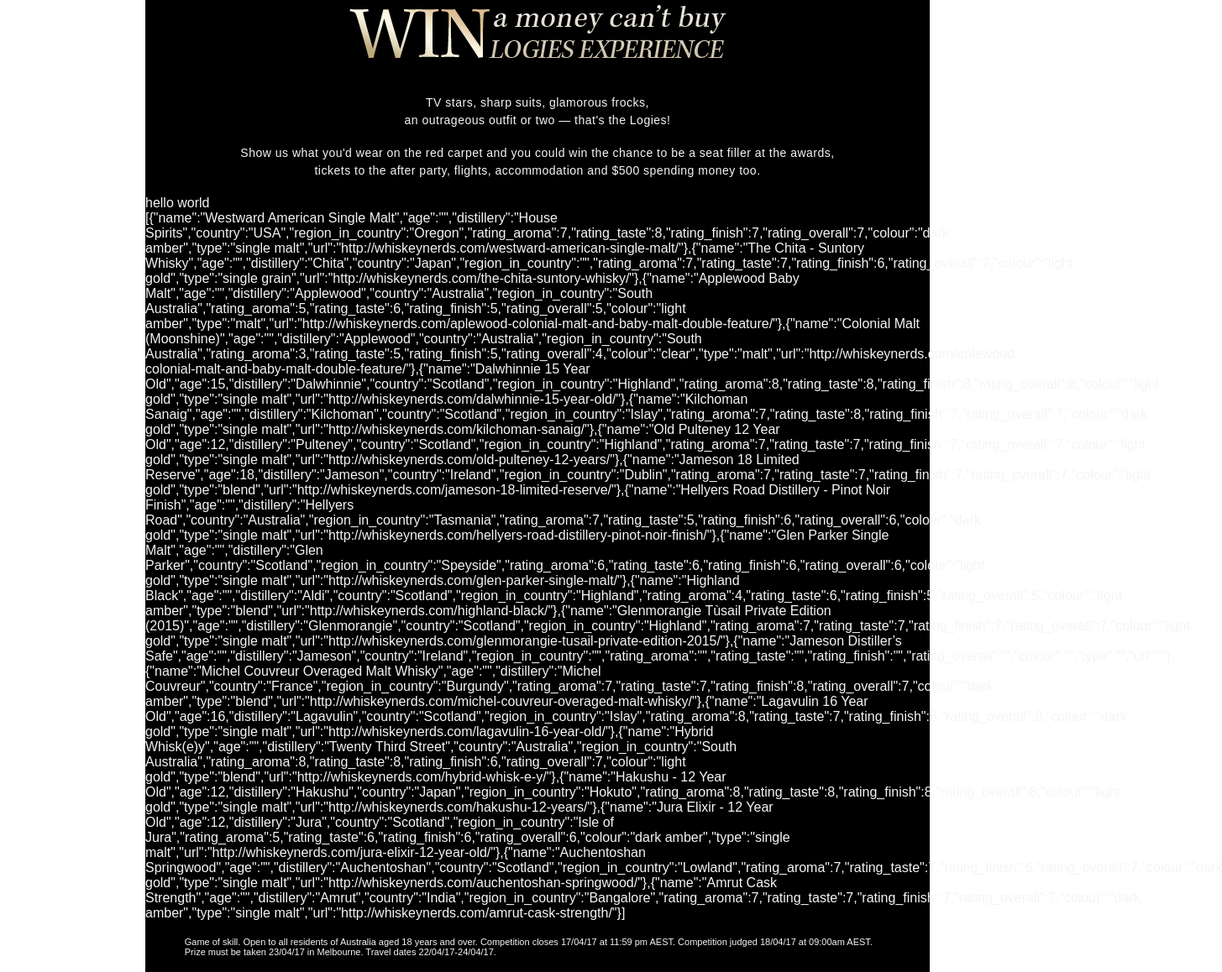
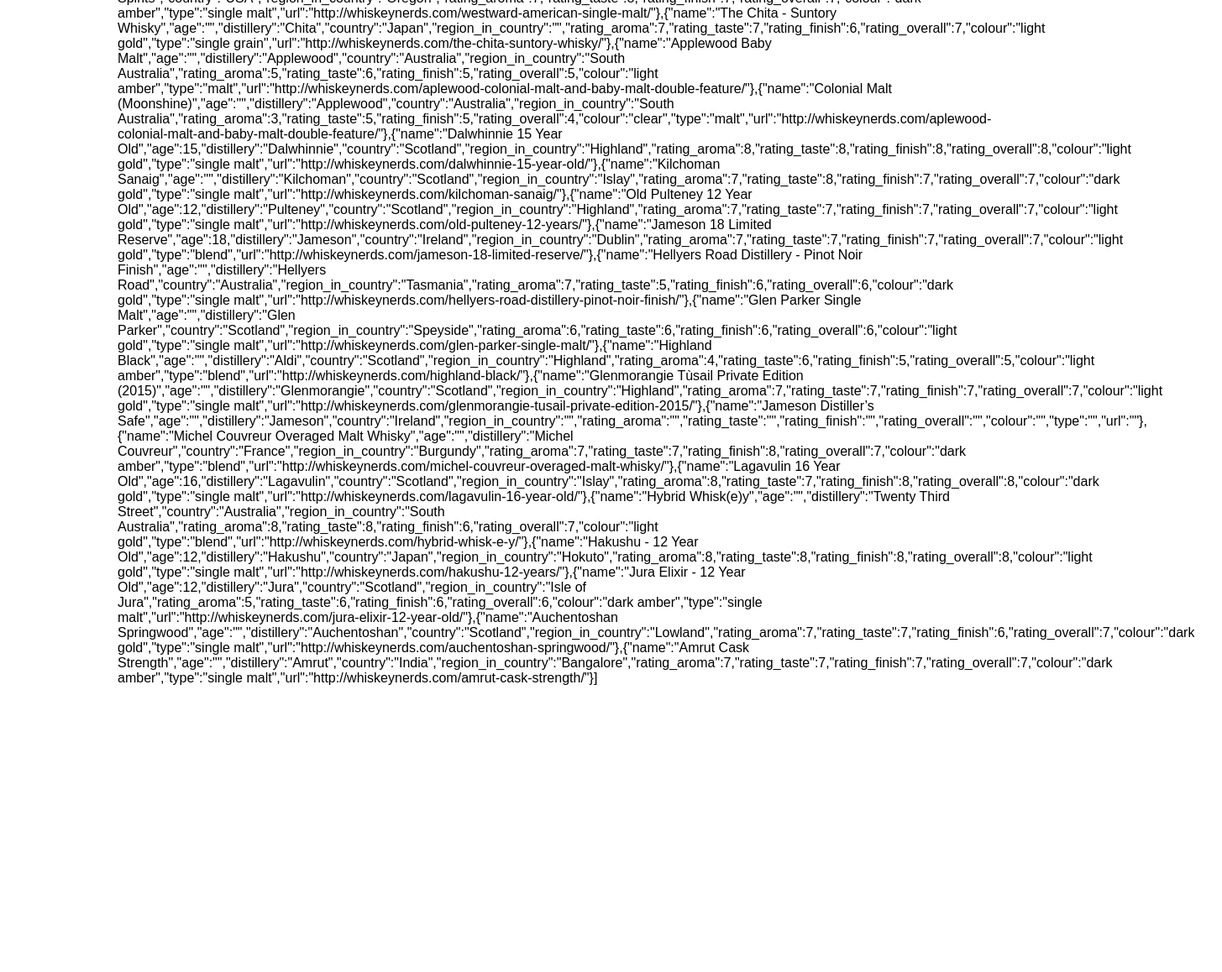
Before and after one commit to SerriLaw/hackathon-whiskey-visualisation, a React app: page / in a window 1280 px wide. Shown: the part 157-1315 px from the top of the page at 84% size, 1455 px wide, since content can reach past the window. After the commit the page ends 1014 px from the top, so only its background shows below. Built offline with nearby package versions, Linux system fonts and the light colour scheme.

Commit message:
taking out header/footer content

```diff
--- a/src/components/footer/index.js
+++ b/src/components/footer/index.js
@@ -2,12 +2,5 @@
 import './styles.css';
 
 export default function Footer() {
-	return (
-		<div id="footer">
-			Game of skill. Open to all residents of Australia aged 18 years and over.
-			Competition closes 17/04/17 at 11:59 pm AEST. Competition judged 18/04/17
-			at 09:00am AEST. Prize must be taken 23/04/17 in Melbourne. Travel dates
-			22/04/17-24/04/17.
-		</div>
-	);
+	return <div id="footer" />;
 }
--- a/src/components/header/index.js
+++ b/src/components/header/index.js
@@ -1,24 +1,9 @@
 import React from 'react';
 import './styles.css';
-import logo from './logo.png';
-import win from './win.png';
 
-const Header = () =>
+const Header = () => (
 	<div id="pageTops" className="view">
-		<img src={logo} alt="Logo" id="logiesLogo" />
-		<br />
-		<br />
-		<img src={win} alt="WIN" id="winTile" />
-		<div className="main-text">
-			<p className="mtext1">
-				TV stars, sharp suits, glamorous frocks, <br />
-				<nobr>an outrageous outfit or two </nobr> — that's the Logies!
-			</p>
-			<p className="mtext2">
-				Show us what you'd wear on the red carpet and you could win the chance
-				to be a seat filler at the awards, tickets to the after party, flights,
-				accommodation <nobr>and $500 spending money too.</nobr>
-			</p>
-		</div>
-	</div>;
+		<div className="main-text" />
+	</div>
+);
 export default Header;
--- a/src/pages/layout/styles.css
+++ b/src/pages/layout/styles.css
@@ -3,8 +3,7 @@
 }
 
 #inner_content {
-	max-width: 934px;
+	max-width: 1000px;
 	margin: 0 auto;
-	background-color: #000;
-	color: whitesmoke;
+	color: black;
 }
```
Also changed, not shown: src/components/header/logo.png (deleted), src/components/header/win.png (deleted).
